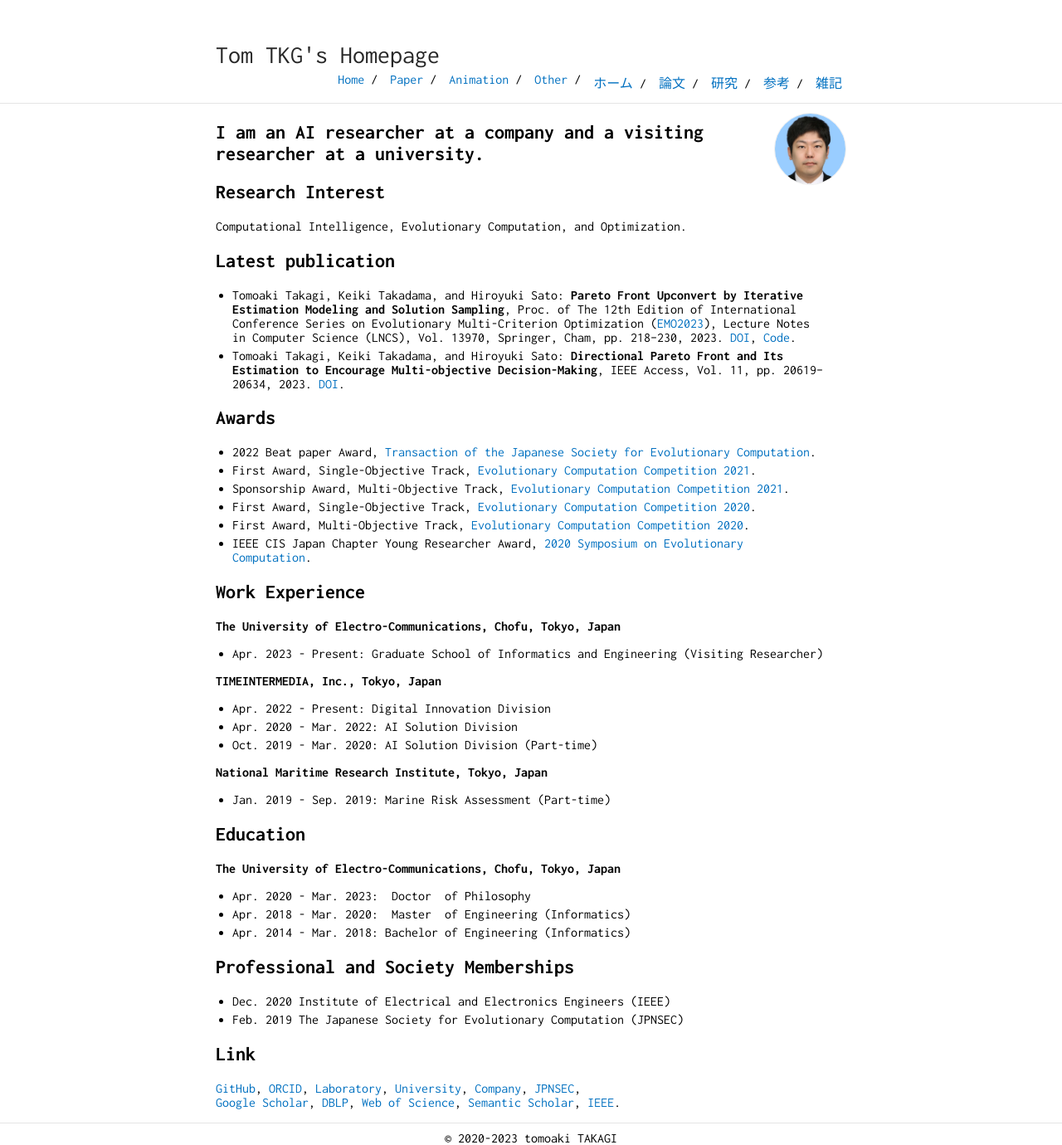
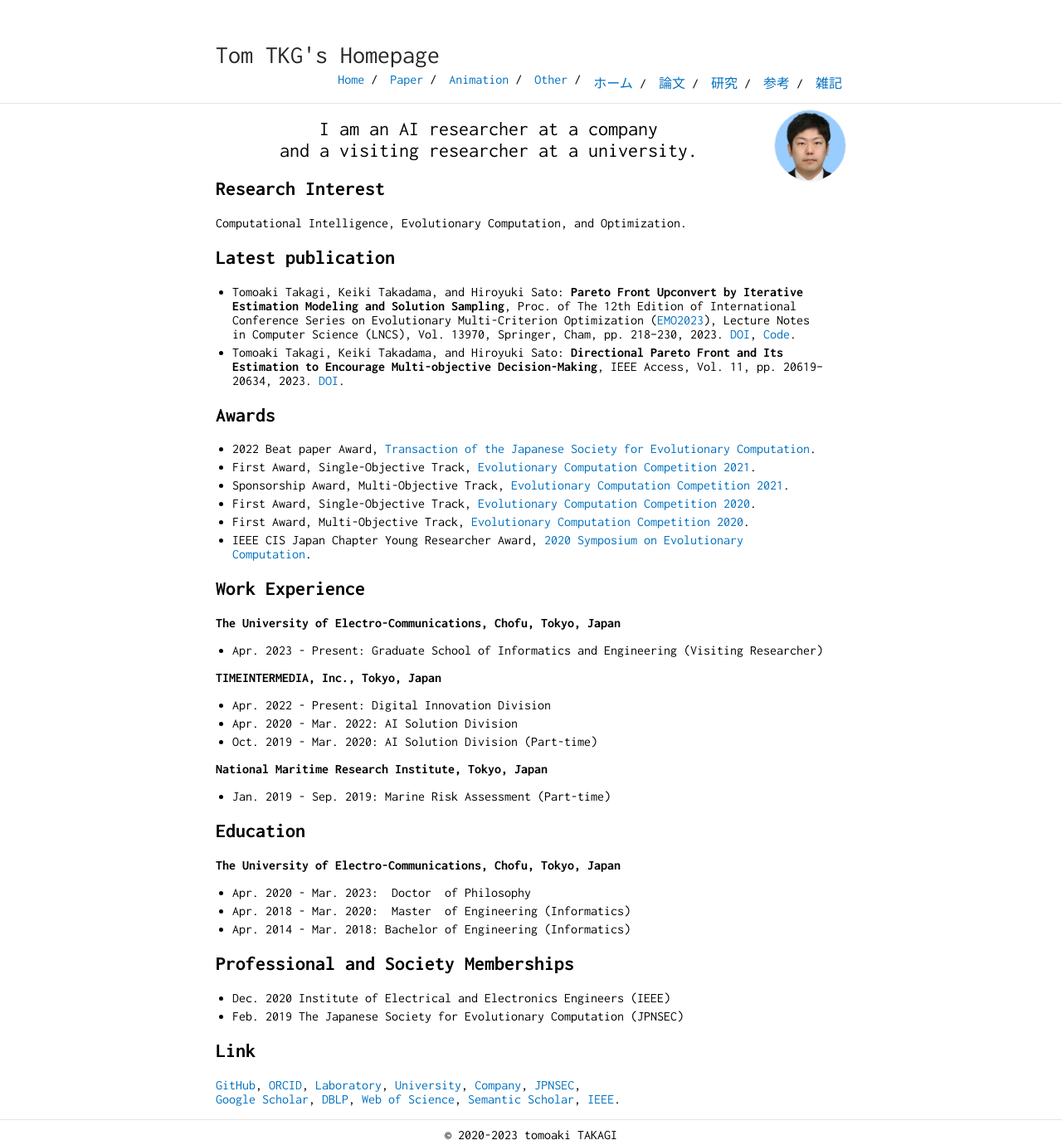
Before and after one commit to tomtkg/tomtkg.github.io, a Jekyll site: the page built from index.md, in a window 1280 px wide. Shown: the whole page at 83% size. Built offline with Jekyll 4.4.1, drawn with Linux system fonts in a browser that asks for light colours.

Commit message:
Update index.md

```diff
--- a/index.md
+++ b/index.md
@@ -6,7 +6,10 @@ description: The site owner is an AI researcher and he is mainly interested in e
 
 <img class="profile-picture" src="myface.jpg">
 
-## I am an AI researcher at a company and a visiting researcher at a university.
+<div style="text-align: center"><font size="5">
+  I am an AI researcher at a company<br>
+  and a visiting researcher at a university.
+</font></div>
 
 ## Research Interest
 Computational Intelligence, Evolutionary Computation, and Optimization.
```
